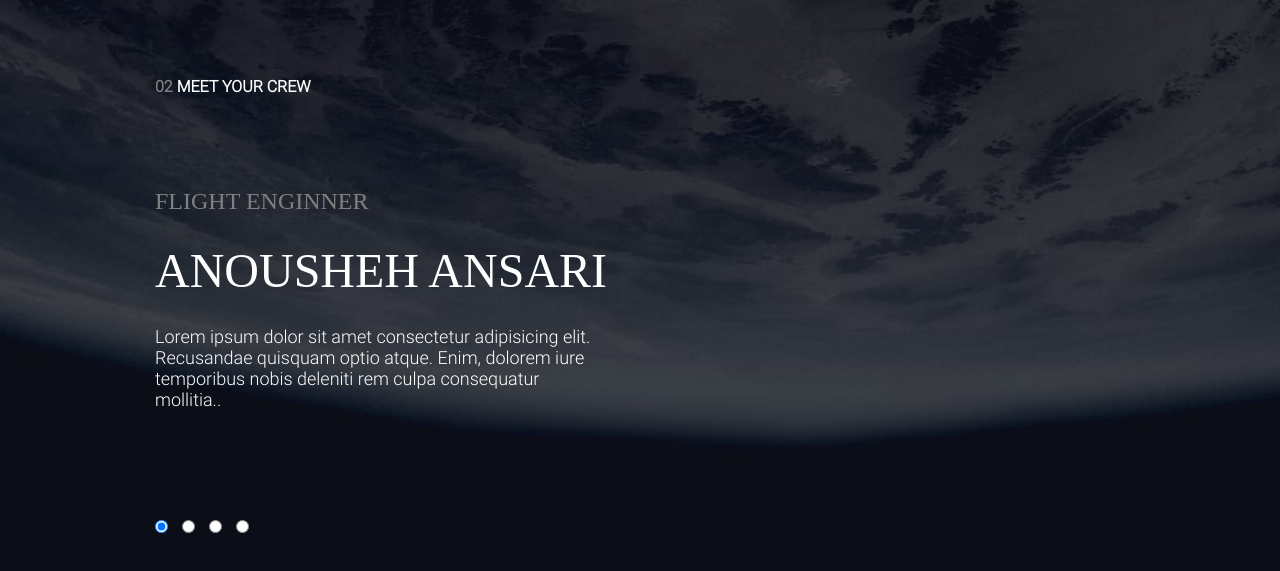
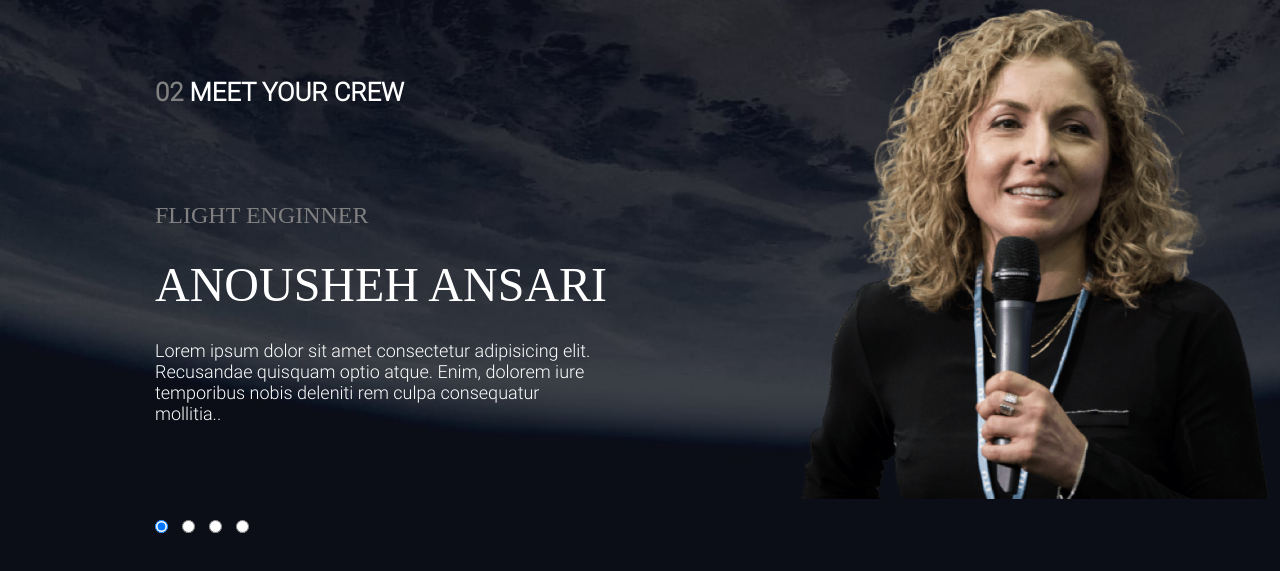
Before and after one commit to Affmesquita/space-tourism, a plain HTML site: page crew.html in a window 1280 px wide. Shown: the part 123-694 px from the top of the page. Drawn offline with Linux system fonts and the light colour scheme; a web font is replaced by a local one.

Commit message:
atualizado

```diff
--- a/crew.html
+++ b/crew.html
@@ -26,24 +26,20 @@
 
         </div>
 
+        <div class="conteiner">
+
             <div class="crew-conteiner">
 
                 <div class="title-crew">
                     <h1><span class="num-color">02 </span> MEET YOUR CREW</h1>
                 </div>
 
-            <div>
-
+                <div class="crew-conteiner-info">
                     <div class="crew-information">
                         <h2>FLIGHT ENGINNER</h2>
                         <h1>ANOUSHEH ANSARI</h1>
                         <p>Lorem ipsum dolor sit amet consectetur adipisicing elit. Recusandae quisquam optio atque. Enim, dolorem iure temporibus nobis deleniti rem culpa consequatur mollitia..</p>
                     </div>
-
-                <div class="crew-img">
-                    <img src="" alt="">
-                </div>
-
                 </div>
 
                 <div class="crew-radio">
@@ -55,6 +51,12 @@
 
             </div>
 
+            <div class="crew-img">
+                <img src="image/crew/image-anousheh-ansari.png" alt="">
+            </div>
+
+        </div>
+
     </main>
 
 </body>
--- a/estilos/style.css
+++ b/estilos/style.css
@@ -281,14 +281,26 @@ a {
     background-repeat: no-repeat;
 }
 
-.title-crew {
-    font-size: .5rem;
+.title-crew  {
+    font-size: .8rem;
 
     font-family: Roboto-Light;
 }
 
+.conteiner {
+    display: flex;
+
+    overflow: hidden;
+}
+.conteiner img {
+    width: 470px;
+
+    position: absolute;
+
+}
+
 .crew-conteiner {
-    width: 900px;
+    width: 800px;
     height: 600px;
 
     padding: 70px 155px;
@@ -297,6 +309,10 @@ a {
     display: flex;
     flex-direction: column;
     justify-content: space-between;
+}
+
+.crew-conteiner-info {
+    display: flex;
 }
 
 .crew-information {
```
Lines whose indentation alone changed are shown as unchanged.
